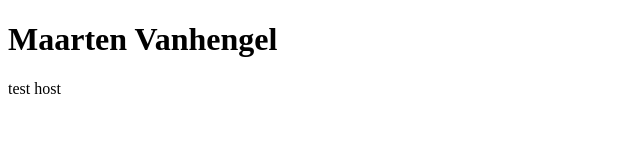
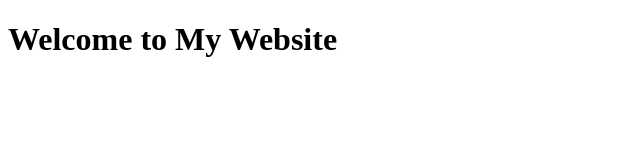
Before and after one commit to maartenvanhengel/maartenvanhengel.github.io, a plain HTML site: page index.html in a window 1280 px wide. Shown: the whole page, without its empty margins (0-640 px from the left). Drawn offline with Linux system fonts and the light colour scheme.

Commit message:
Update index.html

```diff
--- a/index.html
+++ b/index.html
@@ -1,9 +1,11 @@
 <!DOCTYPE html>
-<html>
-    <head>
-        <h1>Maarten Vanhengel</h1>
-    </head>
-    <body>
-        <div>test host</div>
-    </body>
+<html lang="en">
+  <head>
+    <title>My Website</title>
+  </head>
+  <body>
+    <main>
+        <h1>Welcome to My Website</h1>
+    </main>
+  </body>
 </html>
```
